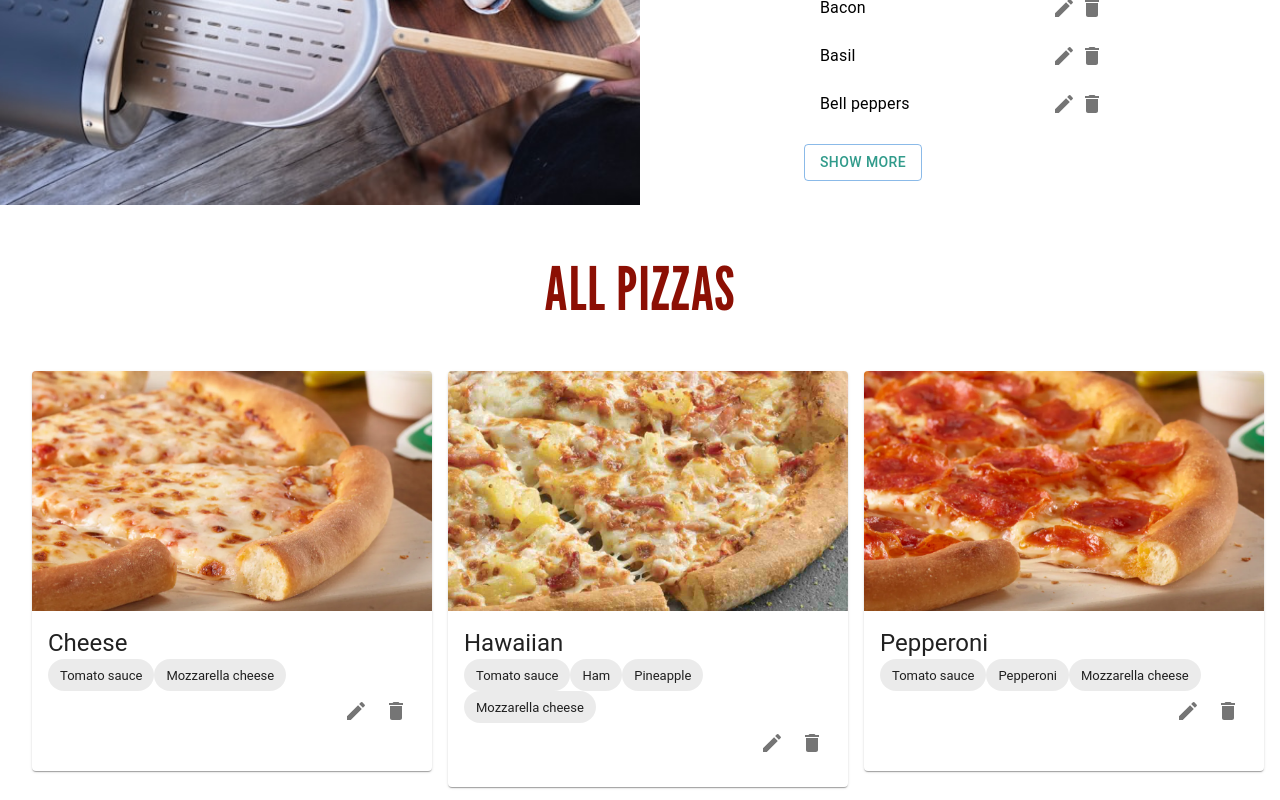
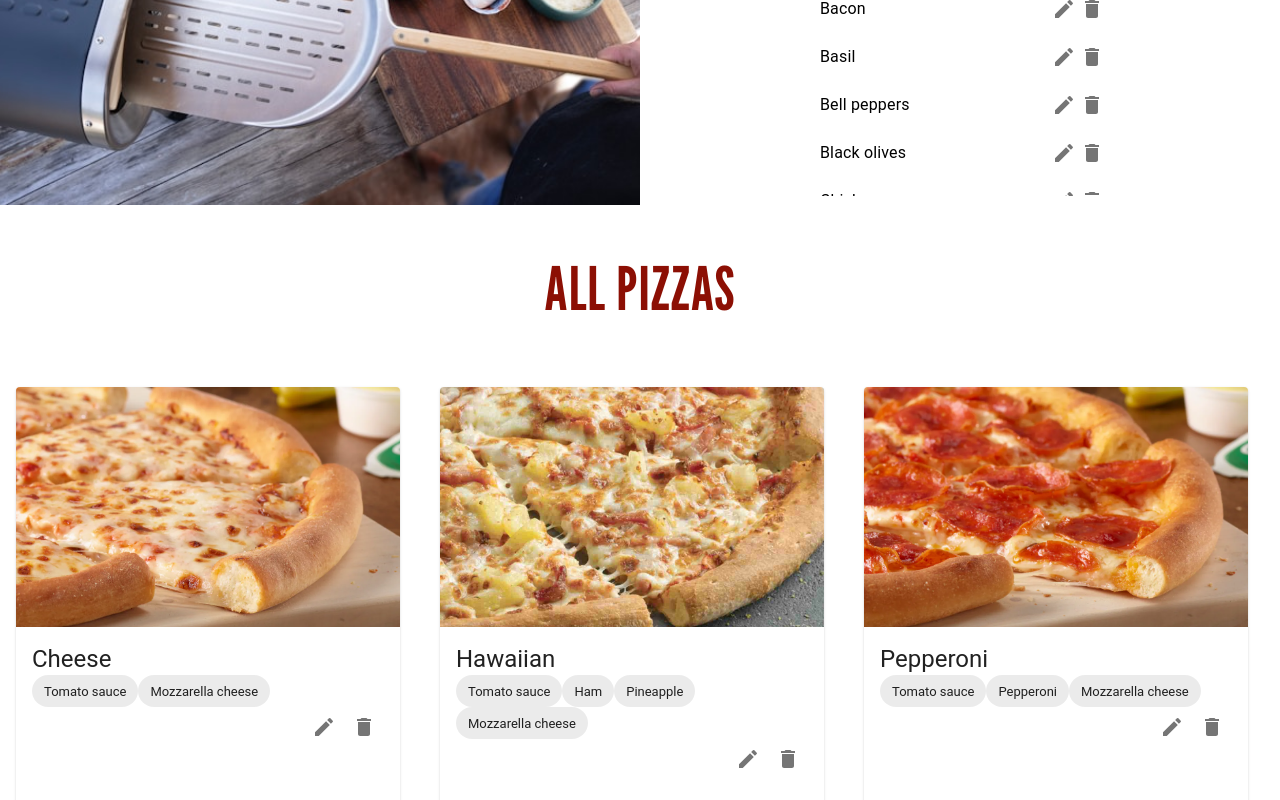
Before and after one commit to aidenmayoros/strongmind_challenge, a React (Create React App) app: page / in a window 1280 px wide. Shown: the part 440-1240 px from the top of the page. Built offline with nearby package versions, Linux system fonts and the light colour scheme.

Commit message:
Modal for card delete and scroll toppings list

```diff
--- a/src/App.jsx
+++ b/src/App.jsx
@@ -189,9 +189,19 @@ function App() {
 					ALL PIZZAS
 				</Typography>
 			</Grid>
-			<Grid container spacing={2} sx={{ pb: 5, ml: 2, mr: 2 }}>
+			<Grid
+				container
+				spacing={{ xs: 0, sm: 2, md: 5 }}
+				sx={{ pb: 5, ml: 2, mr: 2, p: 2 }}>
 				{pizzas.map((pizza) => (
-					<Grid key={pizza.id} item xs={12} sm={6} md={4} xl={3}>
+					<Grid
+						key={pizza.id}
+						item
+						xs={12}
+						sm={6}
+						md={4}
+						xl={3}
+						sx={{ pb: { xs: 2 } }}>
 						<PizzaCard
 							toppingsList={toppingsList}
 							pizza={pizza}
--- a/src/components/ListWithCRUD.jsx
+++ b/src/components/ListWithCRUD.jsx
@@ -19,7 +19,6 @@ const ListWithCRUD = ({ listItems = [], updateList }) => {
 	const [editIndex, setEditIndex] = useState(null);
 	const [deleteConfirmationOpen, setDeleteConfirmationOpen] = useState(false);
 	const [itemToDeleteIndex, setItemToDeleteIndex] = useState(null);
-	const [showAllItems, setShowAllItems] = useState(false);
 
 	const handleInputChange = (event) => {
 		setInputValue(event.target.value);
@@ -62,12 +61,15 @@ const ListWithCRUD = ({ listItems = [], updateList }) => {
 		setDeleteConfirmationOpen(false);
 	};
 
-	const toggleShowAllItems = () => {
-		setShowAllItems(!showAllItems);
-	};
-
 	return (
-		<Box sx={{ m: 1, p: 2 }}>
+		<Box
+			sx={{
+				m: 1,
+				p: 2,
+				maxHeight: '400px',
+				overflowY: 'auto',
+				minWidth: '300px',
+			}}>
 			<TextField
 				label='Add Item'
 				value={inputValue}
@@ -81,9 +83,7 @@ const ListWithCRUD = ({ listItems = [], updateList }) => {
 				{editIndex !== null ? 'Update' : 'Add'}
 			</Button>
 			<List>
-				{listItems
-					.slice(0, showAllItems ? listItems.length : 5)
-					.map((item, index) => (
+				{listItems.map((item, index) => (
 					<ListItem key={index}>
 						<ListItemText primary={item} />
 						<ListItemSecondaryAction>
@@ -103,14 +103,6 @@ const ListWithCRUD = ({ listItems = [], updateList }) => {
 					</ListItem>
 				))}
 			</List>
-			{listItems.length > 5 && (
-				<Button
-					onClick={toggleShowAllItems}
-					variant='outlined'
-					sx={{ mt: 1, color: '#319b8b' }}>
-					{showAllItems ? 'Show Less' : 'Show More'}
-				</Button>
-			)}
 			<Modal
 				open={deleteConfirmationOpen}
 				onClose={handleCancelDelete}
--- a/src/components/PizzaCard.jsx
+++ b/src/components/PizzaCard.jsx
@@ -6,16 +6,17 @@ import {
 	Typography,
 	Box,
 	IconButton,
+	Modal,
+	Button,
 } from '@mui/material';
 import DeleteIcon from '@mui/icons-material/Delete';
 import EditIcon from '@mui/icons-material/Edit';
 import Chip from '@mui/material/Chip';
-
 import EditPizza from './EditPizza';
 
-function ShowPizza({ pizza, pizzaName, toppings, onDelete, handleEditClick }) {
-	const handleDeleteClick = (pizza) => {
-		onDelete(pizza);
+function ShowPizza({ pizzaName, toppings, onDelete, handleEditClick }) {
+	const handleDeleteClick = () => {
+		onDelete();
 	};
 
 	return (
@@ -23,16 +24,14 @@ function ShowPizza({ pizza, pizzaName, toppings, onDelete, handleEditClick }) {
 			<Typography variant='h5' component='div'>
 				{pizzaName}
 			</Typography>
-			{toppings.map((topping) => {
-				return <Chip key={topping} label={topping} />;
-			})}
+			{toppings.map((topping) => (
+				<Chip key={topping} label={topping} />
+			))}
 			<Box sx={{ display: 'flex', justifyContent: 'flex-end' }}>
 				<IconButton onClick={handleEditClick}>
 					<EditIcon />
 				</IconButton>
-				<IconButton
-					onClick={() => handleDeleteClick(pizza)}
-					aria-label='delete'>
+				<IconButton onClick={handleDeleteClick} aria-label='delete'>
 					<DeleteIcon />
 				</IconButton>
 			</Box>
@@ -41,11 +40,10 @@ function ShowPizza({ pizza, pizzaName, toppings, onDelete, handleEditClick }) {
 }
 
 const PizzaCard = ({ pizza, toppings, onDelete, onEditSave, toppingsList }) => {
-	const { image } = pizza;
-
 	const [pizzaName, setPizzaName] = useState(pizza.name);
 	const [pizzaToppings, setPizzaToppings] = useState(toppings);
 	const [isEditing, setIsEditing] = useState(false);
+	const [deleteConfirmationOpen, setDeleteConfirmationOpen] = useState(false);
 
 	useEffect(() => {
 		setPizzaToppings(pizza.toppings);
@@ -60,9 +58,27 @@ const PizzaCard = ({ pizza, toppings, onDelete, onEditSave, toppingsList }) => {
 		setIsEditing(true);
 	};
 
+	const handleDeleteClick = () => {
+		setDeleteConfirmationOpen(true);
+	};
+
+	const handleDeleteConfirmed = (pizza) => {
+		onDelete(pizza);
+		setDeleteConfirmationOpen(false);
+	};
+
+	const handleCancelDelete = () => {
+		setDeleteConfirmationOpen(false);
+	};
+
 	return (
-		<Card sx={{ minHeight: '400px', maxHeight: 'none' }}>
-			<CardMedia component='img' height='240' image={image} alt={pizzaName} />
+		<Card sx={{ minHeight: '450px', maxHeight: 'none' }}>
+			<CardMedia
+				component='img'
+				height='240'
+				image={pizza.image}
+				alt={pizzaName}
+			/>
 			<CardContent>
 				{isEditing ? (
 					<EditPizza
@@ -75,14 +91,49 @@ const PizzaCard = ({ pizza, toppings, onDelete, onEditSave, toppingsList }) => {
 					/>
 				) : (
 					<ShowPizza
-						pizza={pizza}
 						pizzaName={pizzaName}
 						toppings={pizzaToppings}
-						onDelete={onDelete}
+						onDelete={handleDeleteClick}
 						handleEditClick={handleEditClick}
 					/>
 				)}
 			</CardContent>
+			<Modal
+				open={deleteConfirmationOpen}
+				onClose={handleCancelDelete}
+				aria-labelledby='delete-modal-title'
+				aria-describedby='delete-modal-description'>
+				<Box
+					sx={{
+						position: 'absolute',
+						top: '50%',
+						left: '50%',
+						transform: 'translate(-50%, -50%)',
+						bgcolor: 'background.paper',
+						boxShadow: 24,
+						p: 4,
+						maxWidth: 400,
+					}}>
+					<Typography
+						id='delete-modal-title'
+						variant='h6'
+						component='h2'
+						gutterBottom>
+						Are you sure you want to delete this pizza?
+					</Typography>
+					<Box display='flex' justifyContent='flex-end' mt={2}>
+						<Button onClick={handleCancelDelete} color='primary' sx={{ mr: 2 }}>
+							Cancel
+						</Button>
+						<Button
+							onClick={() => handleDeleteConfirmed(pizza)}
+							variant='contained'
+							color='error'>
+							Delete
+						</Button>
+					</Box>
+				</Box>
+			</Modal>
 		</Card>
 	);
 };
```
Lines whose indentation alone changed are shown as unchanged.
